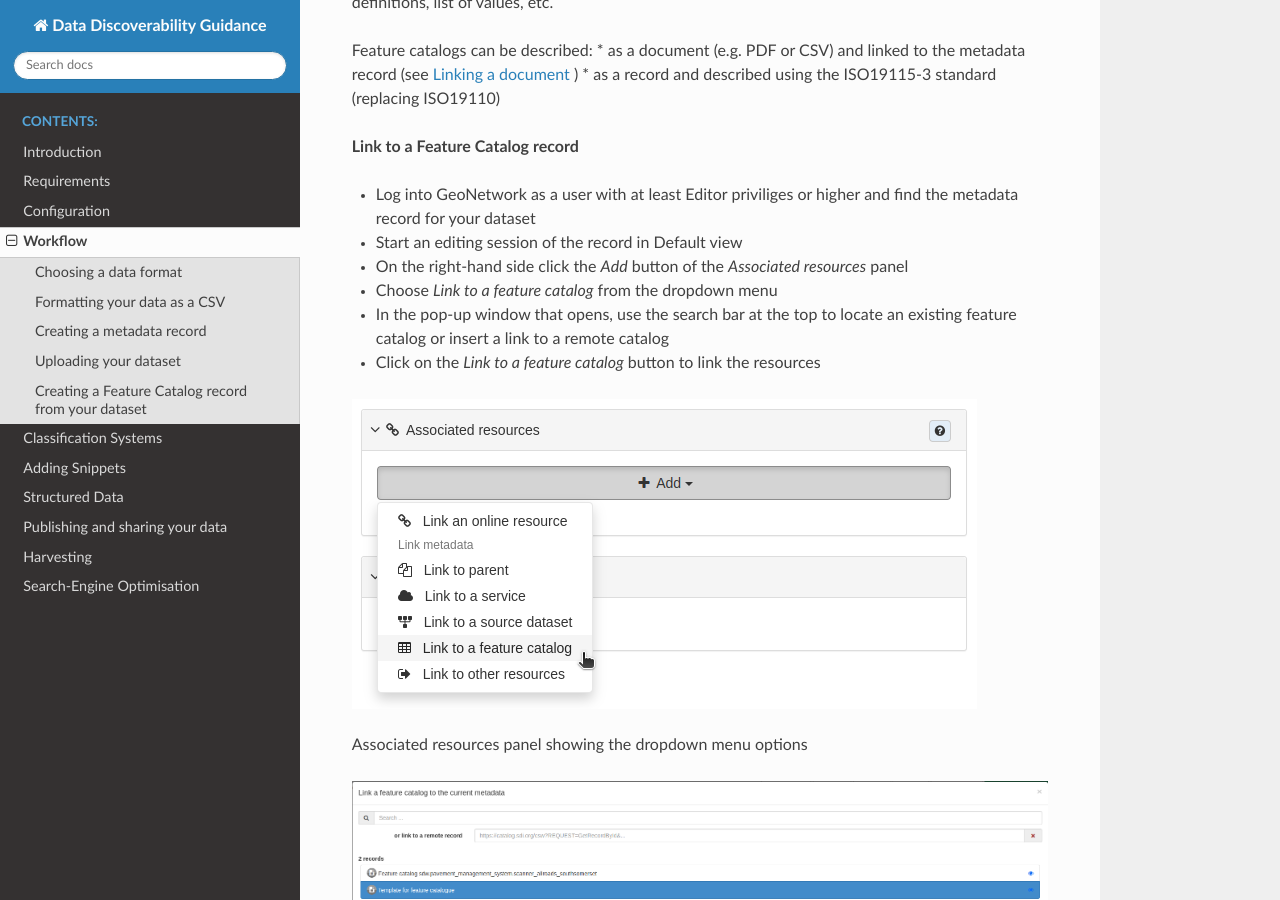
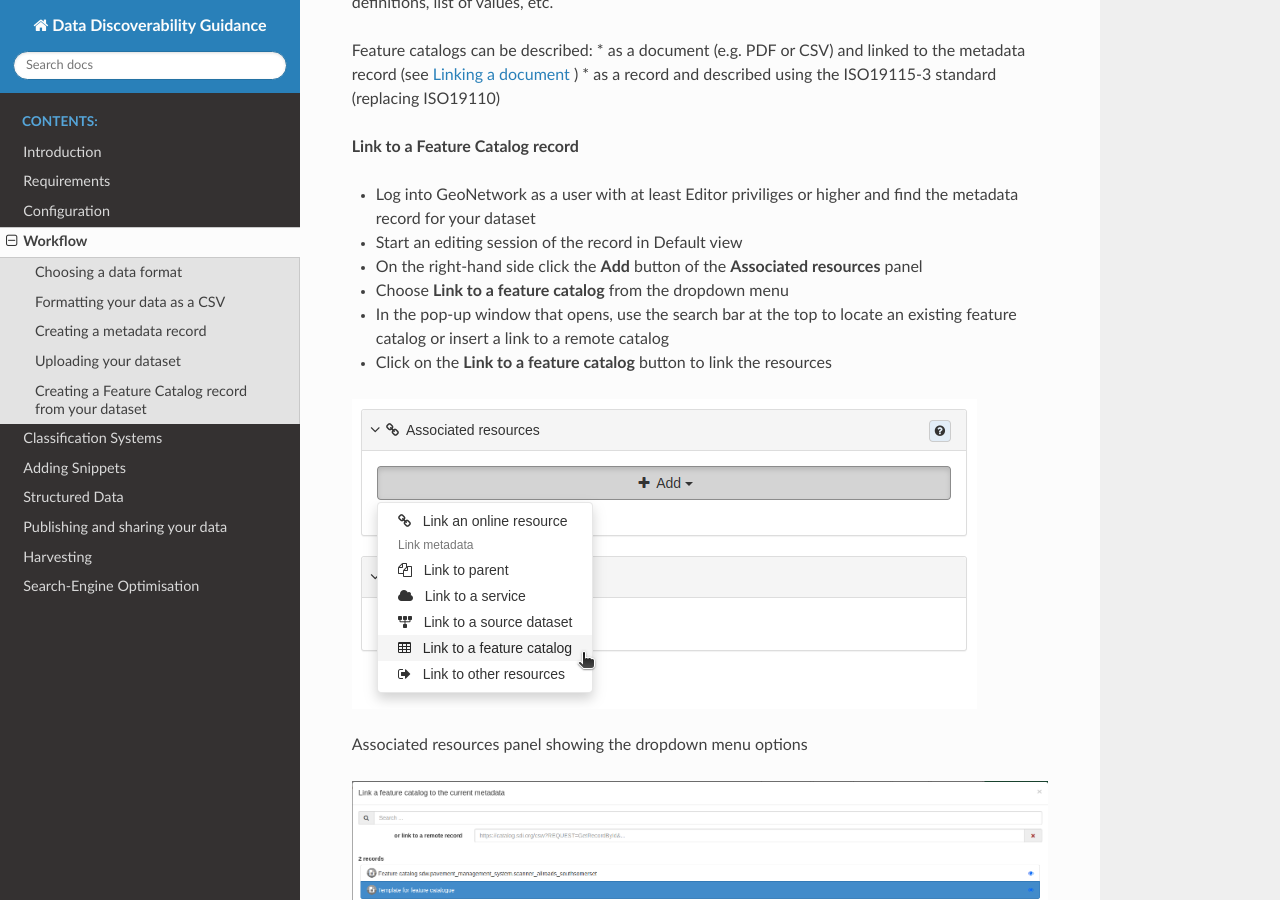
Before and after one commit to AstunTechnology/datadiscoverabilityguidance, a Sphinx documentation site: the page built from docs/source/workflow.rst, in a window 1280 px wide and 900 px high, scrolled down 2220 px. Built offline with Sphinx 7.4.7 and the Read the Docs theme 2.0.0, drawn with Linux system fonts in a browser that asks for light colours.

Commit message:
improve formatting for consistency

```diff
--- a/docs/source/classificationsystems.rst
+++ b/docs/source/classificationsystems.rst
@@ -3,7 +3,7 @@ Classification Systems
 
 Login in as an administrator, and visit Admin Console -> Classification systems -> Thesaurus
 
-This page will show a list of the available thesauri as well as give the option to add more by clicking on the *Add thesaurus* dropdown button.
+This page will show a list of the available thesauri as well as give the option to add more by clicking on the **Add thesaurus** dropdown button.
 
 |Thesaurus page|
 
--- a/docs/source/workflow.rst
+++ b/docs/source/workflow.rst
@@ -62,10 +62,10 @@ Feature catalogs can be described:
 
 * Log into GeoNetwork as a user with at least Editor priviliges or higher and find the metadata record for your dataset
 * Start an editing session of the record in Default view
-* On the right-hand side click the *Add* button of the *Associated resources* panel
-* Choose *Link to a feature catalog* from the dropdown menu
+* On the right-hand side click the **Add** button of the **Associated resources** panel
+* Choose **Link to a feature catalog** from the dropdown menu
 * In the pop-up window that opens, use the search bar at the top to locate an existing feature catalog or insert a link to a remote catalog
-* Click on the *Link to a feature catalog* button to link the resources
+* Click on the **Link to a feature catalog** button to link the resources
 
 |Associated resources panel|
 
@@ -75,7 +75,7 @@ Associated resources panel showing the dropdown menu options
 
 Link a feature catalog pop-up window
 
-If the steps above have been successful you should see your linked Feature Catalog in the *Associated resources* panel on the right-hand side. Remember to save the changes before closing the window using the buttons at the top of the page.
+If the steps above have been successful you should see your linked Feature Catalog in the **Associated resources** panel on the right-hand side. Remember to save the changes before closing the window using the buttons at the top of the page.
 
 |Linked feature catalog|
 
```
